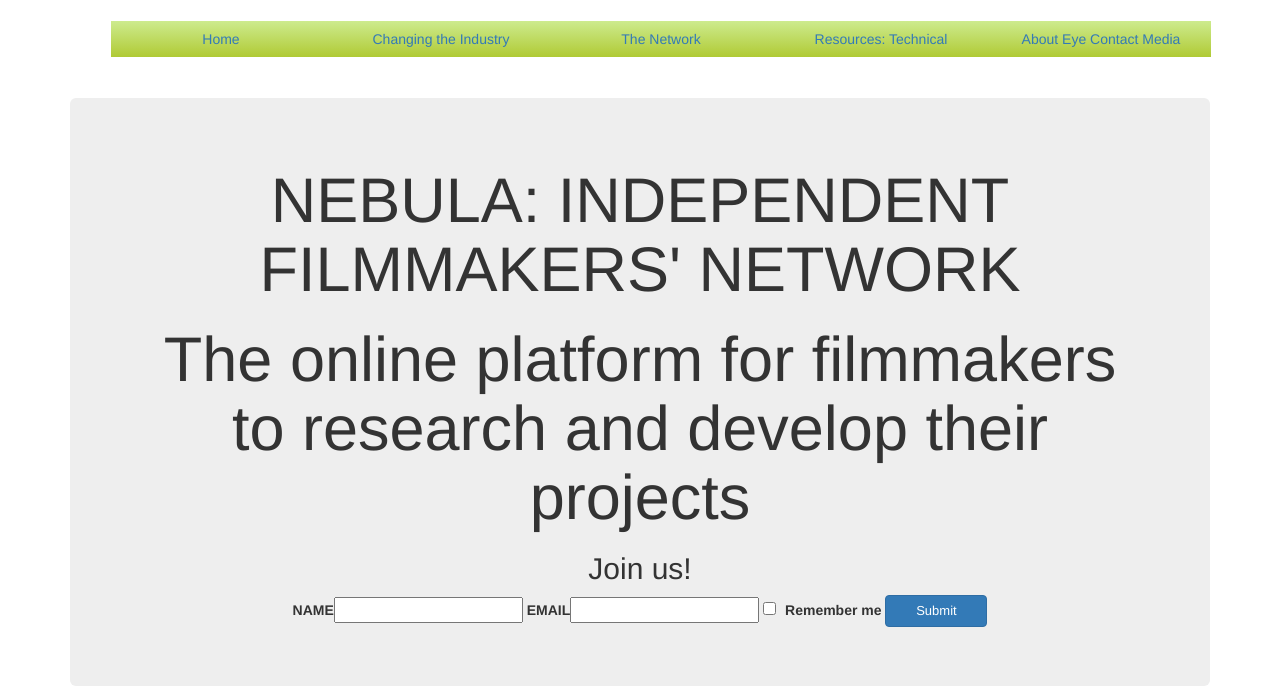
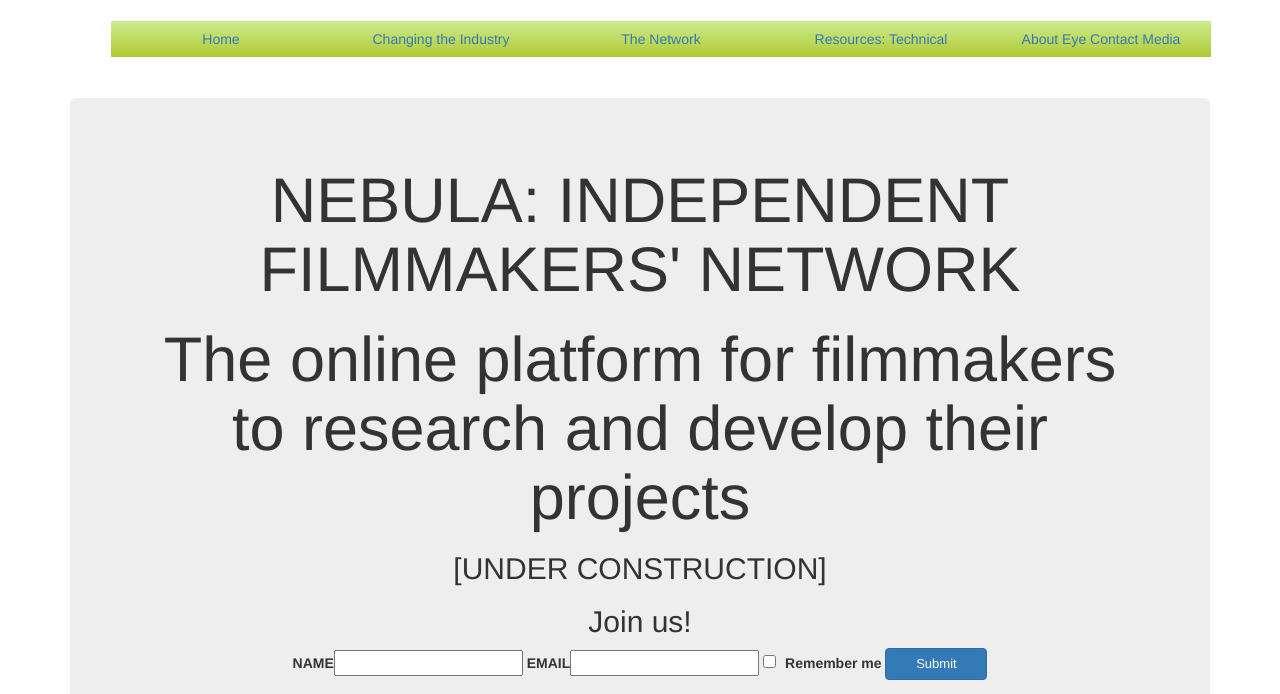
Before and after one commit to EyeContactMedia/landing_page, a plain HTML site: page index.html in a window 1280 px wide. Shown: the top 694 px of the page. Drawn offline with nearby package versions, Linux system fonts and the light colour scheme.

Commit message:
added under construction

```diff
--- a/index.html
+++ b/index.html
@@ -126,6 +126,7 @@
            <div class="jumbotron">
                 <h1>NEBULA: INDEPENDENT FILMMAKERS' NETWORK</h1>
                 <h1>The online platform for filmmakers to research and develop their projects</h1>
+                <h2>[UNDER CONSTRUCTION]</h2>
                 <h2>Join us!</h2>
                 <form>
                     <label>NAME</label><input style="margin-bottom: 15px;" type="text">
```
